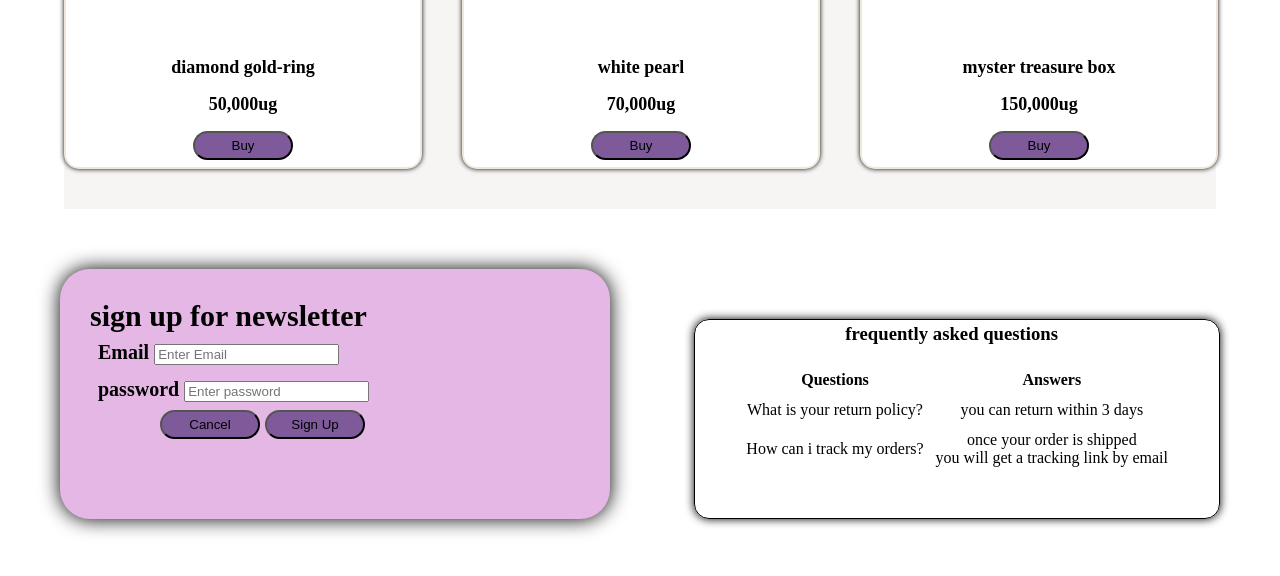
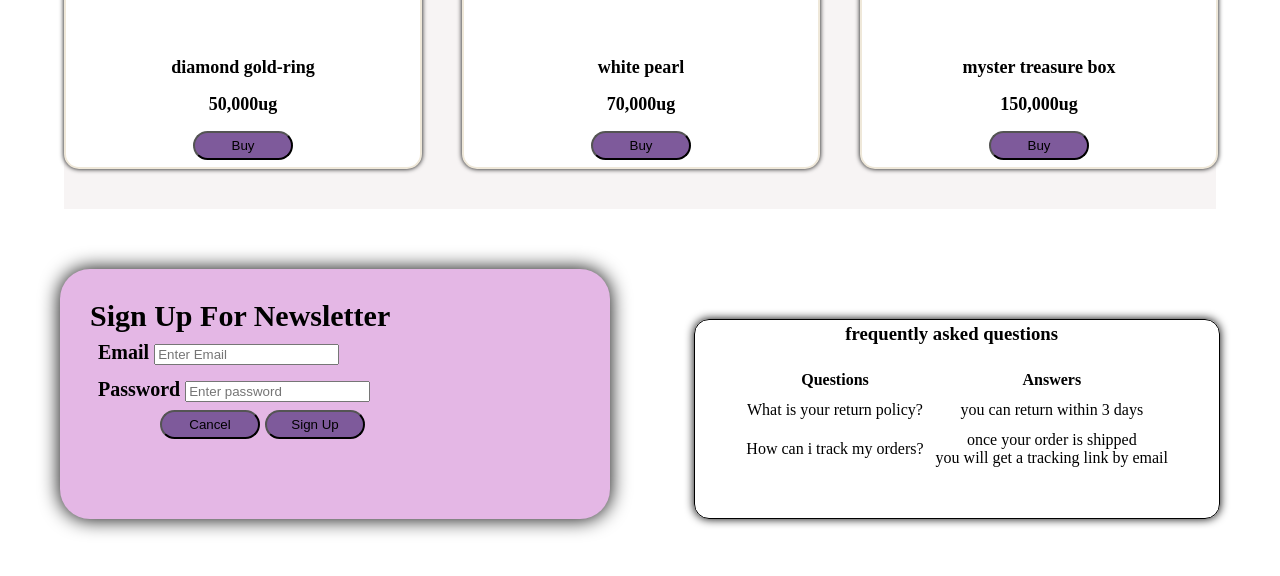
Before and after one commit to AishaAbdirahman415/Allaaaminfashionbusinesswebsite, a plain HTML site: page index.html in a window 1280 px wide. Shown: the part 1828-2404 px from the top of the page. Drawn offline with Linux system fonts and the light colour scheme.

Commit message:
Changed the sigh form to capital letters

```diff
--- a/index.html
+++ b/index.html
@@ -219,14 +219,14 @@
     <div class="container2">
       <div class='form-signupbox'>
         <form action="">
-          <h2>sign up for newsletter</h2>
+          <h2> Sign Up For Newsletter</h2>
           <div class="input-box">
             <label for="email"><b>Email</b></label>
             <input type="text" placeholder="Enter Email" name="email" required>
           </div>
 
           <div class="input-box">
-            <label for="password"><b>password</b></label>
+            <label for="password"><b>Password</b></label>
             <input type="text" placeholder="Enter password" name="password" required>
 
 
```
